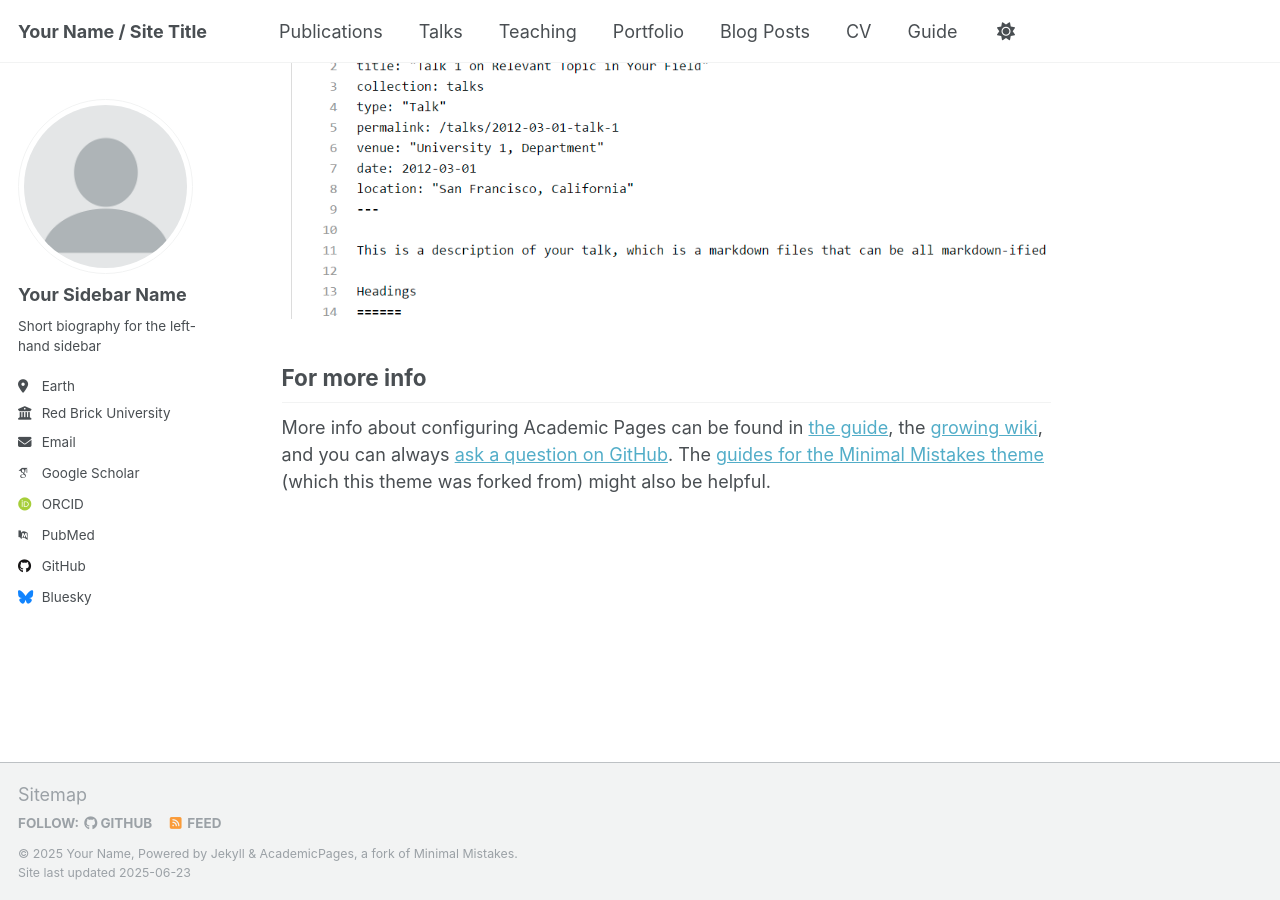
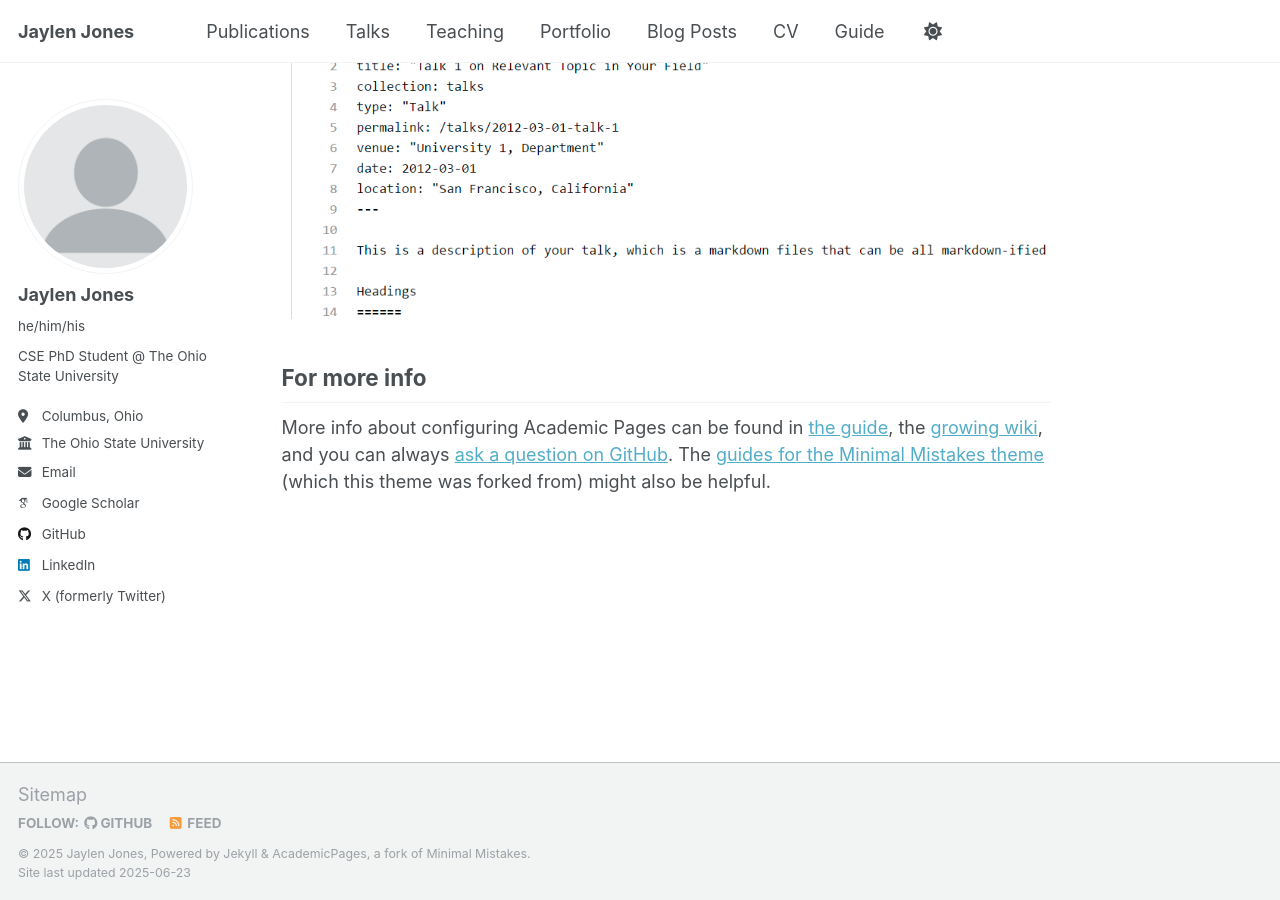
Before and after one commit to jjones62202/jjones62202.github.io, a Jekyll site: the page built from _pages/about.md, in a window 1280 px wide and 900 px high, scrolled down 2636 px. Built offline with Jekyll 4.4.1, drawn with Linux system fonts in a browser that asks for light colours; some web fonts are replaced.

Commit message:
Update _config.yml

```diff
--- a/_config.yml
+++ b/_config.yml
@@ -9,11 +9,11 @@
 # Basic Site Settings
 locale                   : "en-US"
 site_theme               : "default"
-title                    : "Your Name / Site Title"
+title                    : "Jaylen Jones"
 title_separator          : "-"
-name                     : &name "Your Name"
+name                     : &name "Jaylen Jones"
 description              : &description "personal description"
-url                      : https://academicpages.github.io # the base hostname & protocol for your site e.g. "https://[your GitHub username].github.io" or if you already have some other page hosted on Github then use "https://[your GitHub username].github.io/[Your Repo Name]"
+url                      : https://jjones62202.github.io # the base hostname & protocol for your site e.g. "https://[your GitHub username].github.io" or if you already have some other page hosted on Github then use "https://[your GitHub username].github.io/[Your Repo Name]"
 baseurl                  : "" # the subpath of your site, e.g. "/blog"
 repository               : "academicpages/academicpages.github.io"
 
@@ -23,22 +23,22 @@ repository               : "academicpages/academicpages.github.io"
 author:
   # Biographic information
   avatar           : "profile.png"
-  name             : "Your Sidebar Name"
-  pronouns         : # example: "she/her"
-  bio              : "Short biography for the left-hand sidebar"
-  location         : "Earth"
-  employer         : "Red Brick University"
+  name             : "Jaylen Jones"
+  pronouns         : "he/him/his"
+  bio              : "CSE PhD Student @ The Ohio State University"
+  location         : "Columbus, Ohio"
+  employer         : "The Ohio State University"
   uri              : # URL
-  email            : "none@example.org"
+  email            : "jones.6278@osu.edu"
 
   # Academic websites
   academia         : # URL
   arxiv            : # URL - Update with the correct link to your profile
-  googlescholar    : "https://scholar.google.com/citations?user=PS_CX0AAAAAJ"
+  googlescholar    : "https://scholar.google.com/citations?user=3kKCObUAAAAJ&hl=en"
   impactstory      : # URL
-  orcid            : "http://orcid.org/yourorcidurl"
+  orcid            : # URL
   semantic         : # URL
-  pubmed           : "https://www.ncbi.nlm.nih.gov/pubmed/?term=john+snow"
+  pubmed           : # URL
   researchgate     : # URL
   scopus           : # URL
 
@@ -46,12 +46,12 @@ author:
   bitbucket        : # Username - Update with your username on the site
   codepen          : # Username
   dribbble         : # Username
-  github           : "academicpages"
+  github           : "jjones62202"
   kaggle           : # Username
   stackoverflow    : # User number or user number and name (i.e., use "1" or "1/jeff-atwood")
 
   # Social media
-  bluesky          : "bsky.app" # Replace this with you Bluesky username
+  bluesky          : # Username
   facebook         : # Username
   flickr           : # Username
   foursquare       : # Username
@@ -60,7 +60,7 @@ author:
   keybase          : # Username
   instagram        : # Username
   lastfm           : # Username
-  linkedin         : # Username
+  linkedin         : "jaylen--jones"
   mastodon         : # URL
   medium           : # URL
   pinterest        : # Username
@@ -68,7 +68,7 @@ author:
   steam            : # Username
   telegram         : # URL
   tumblr           : # Username
-  twitter          : # Username for X / Twitter
+  twitter          : "Jaylen_JonesNLP"
   vine             : # Username
   weibo            : # Username
   wikipedia        : # Username
```
